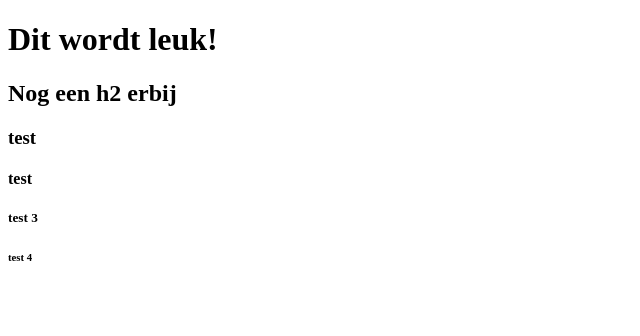
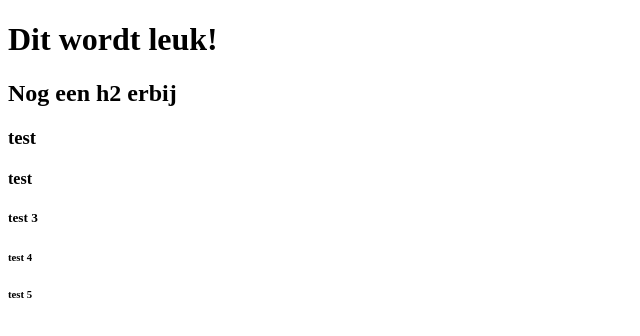
Before and after one commit to alexvanholland/vrijdag13, a website: page index.html in a window 1280 px wide. Shown: the full height of the page, 0-640 px from the left. Drawn offline with Linux system fonts and the light colour scheme.

Commit message:
eerste-deel

```diff
--- a/index.html
+++ b/index.html
@@ -11,5 +11,6 @@
     <h4>test</h4>
     <h5>test 3</h5>
     <h6>test 4</h6>
+    <h6>test 5</h6>
 </body>
 </html>
```
